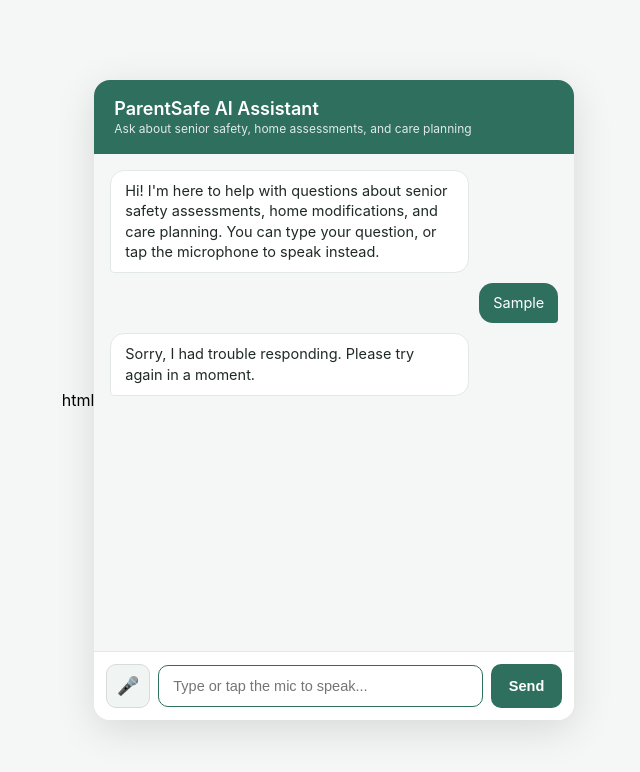
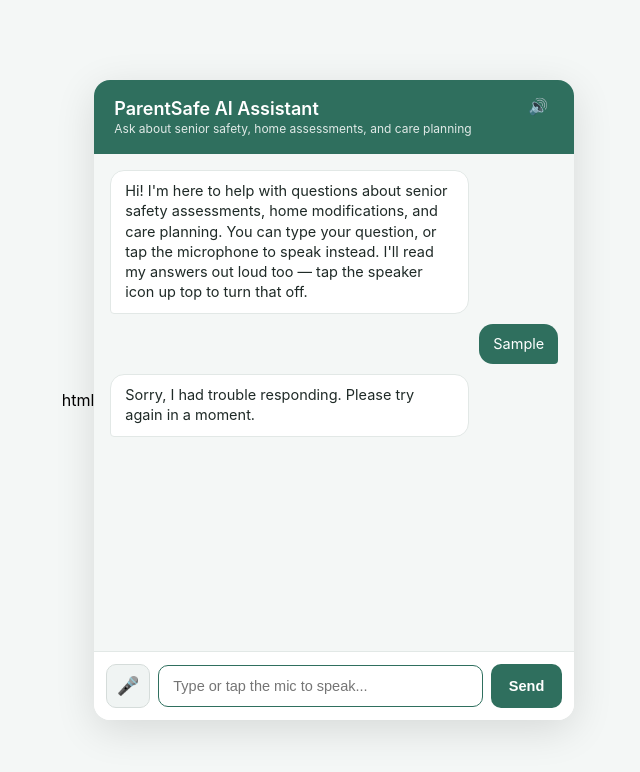
Before and after one commit to Hamda21/Parentsafe_ai, a plain HTML site: page parentsafe-netlify/index.html in a window 1280 px wide. Both pictures are taken after typing "Sample" into the empty fields and a click on the button "Send". Shown: the whole page, without its empty margins (322-962 px from the left). Drawn offline with Linux system fonts and the light colour scheme; no server answers.

Commit message:
Update index.html

```diff
--- a/parentsafe-netlify/index.html
+++ b/parentsafe-netlify/index.html
@@ -163,6 +163,19 @@ html
     display: none;
   }
   .mic-hint.show { display: block; }
+  .speaker-toggle {
+    background: none;
+    border: none;
+    color: #fff;
+    opacity: 0.9;
+    cursor: pointer;
+    font-size: 16px;
+    float: right;
+    margin-top: -2px;
+  }
+  .speaker-toggle.muted {
+    opacity: 0.5;
+  }
 </style>
 </head>
 <body>
@@ -170,10 +183,11 @@ html
 <div class="chat-container">
   <div class="chat-header">
     ParentSafe AI Assistant
+    <button class="speaker-toggle" id="speakerToggle" title="Toggle spoken replies">🔊</button>
     <span>Ask about senior safety, home assessments, and care planning</span>
   </div>
   <div class="chat-messages" id="messages">
-    <div class="msg bot">Hi! I'm here to help with questions about senior safety assessments, home modifications, and care planning. You can type your question, or tap the microphone to speak instead.</div>
+    <div class="msg bot">Hi! I'm here to help with questions about senior safety assessments, home modifications, and care planning. You can type your question, or tap the microphone to speak instead. I'll read my answers out loud too — tap the speaker icon up top to turn that off.</div>
   </div>
   <div class="mic-hint" id="micHint">Voice input isn't supported in this browser — try Chrome, Edge, or Safari.</div>
   <div class="chat-input">
@@ -189,8 +203,32 @@ html
   const sendBtn = document.getElementById('sendBtn');
   const micBtn = document.getElementById('micBtn');
   const micHint = document.getElementById('micHint');
+  const speakerToggle = document.getElementById('speakerToggle');
 
   let conversationHistory = [];
+  let speechEnabled = true;
+
+  // --- Text-to-speech (Web Speech API) ---
+  function speak(text) {
+    if (!speechEnabled) return;
+    if (!('speechSynthesis' in window)) return;
+    window.speechSynthesis.cancel(); // stop any current speech first
+    const utterance = new SpeechSynthesisUtterance(text);
+    utterance.rate = 0.95;
+    utterance.pitch = 1;
+    window.speechSynthesis.speak(utterance);
+  }
+
+  if (!('speechSynthesis' in window)) {
+    speakerToggle.style.display = 'none';
+  } else {
+    speakerToggle.addEventListener('click', () => {
+      speechEnabled = !speechEnabled;
+      speakerToggle.textContent = speechEnabled ? '🔊' : '🔇';
+      speakerToggle.classList.toggle('muted', !speechEnabled);
+      if (!speechEnabled) window.speechSynthesis.cancel();
+    });
+  }
 
   function addMessage(text, sender) {
     const div = document.createElement('div');
@@ -198,6 +236,7 @@ html
     div.textContent = text;
     messagesEl.appendChild(div);
     messagesEl.scrollTop = messagesEl.scrollHeight;
+    if (sender === 'bot') speak(text);
     return div;
   }
 
@@ -246,6 +285,7 @@ html
   const SpeechRecognition = window.SpeechRecognition || window.webkitSpeechRecognition;
 
   if (!SpeechRecognition) {
+    // Browser doesn't support voice input — hide the mic button and show a hint
     micBtn.style.display = 'none';
     micHint.classList.add('show');
   } else {
@@ -285,6 +325,7 @@ html
       micBtn.classList.remove('listening');
       micBtn.textContent = '🎤';
       inputEl.placeholder = 'Type or tap the mic to speak...';
+      // Auto-send once speech is captured, if there's text
       if (inputEl.value.trim()) {
         sendMessage();
       }
```
